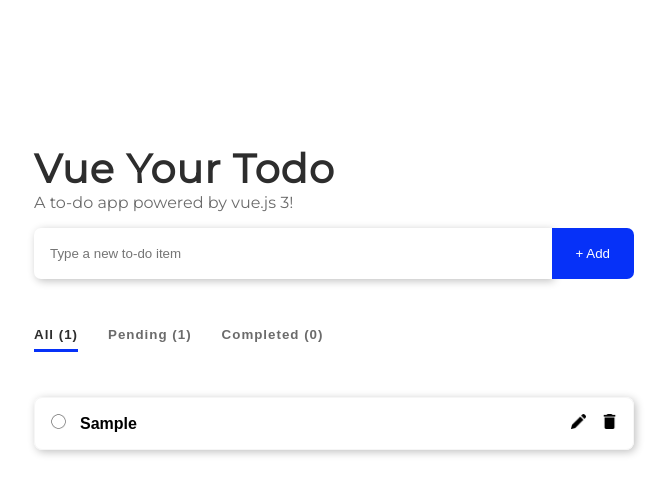
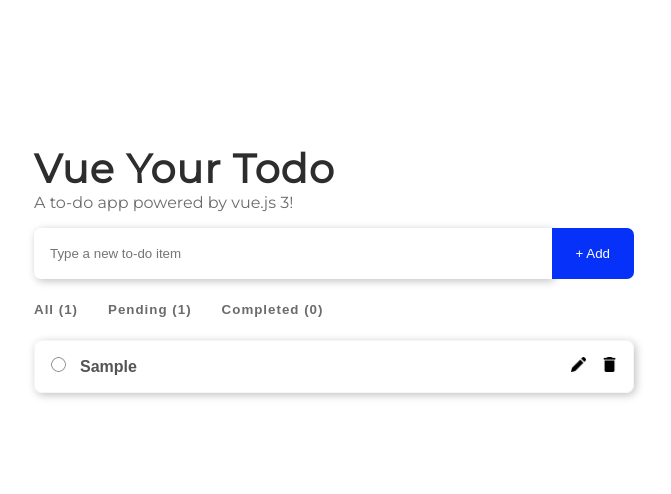
Before and after one commit to slari12/todo-list-2-working, a Vue app: page / in a window 1280 px wide. Both pictures are taken after typing "Sample" into the empty fields and a click on the button "+ Add". Shown: the top 494 px of the page, without its empty margins (306-977 px from the left). Built offline with nearby package versions, Linux system fonts and the light colour scheme.

Commit message:
mod: refactor the styling of tab-items

```diff
--- a/src/App.vue
+++ b/src/App.vue
@@ -14,17 +14,17 @@
     </div>
     <nav>
       <ul class="tab-wrapper">
-        <li class="tab-item is-active">
+        <li class="tab is-active">
           <button class="tab-button" @click="setView('All')">
             All ({{ allTaskLength }})
           </button>
         </li>
-        <li class="tab-item">
+        <li class="tab">
           <button class="tab-button" @click="setView('Todos')">
             Pending ({{ currentTaskLength }})
           </button>
         </li>
-        <li class="tab-item">
+        <li class="tab">
           <button class="tab-button" @click="setView('Completed')">
             Completed ({{ completedTaskLength }})
           </button>
@@ -52,12 +52,14 @@
           type="text"
           v-model="taskItem.label"
           class="task-list-edit-input"
+          :disabled="isDisabled"
         />
 
         <div class="task-list-cta">
           <p>
             <IconEdit
               class="task-list-cta-icon"
+              :class="{ 'active-border': !isDisabled }"
               @click="toggleEdit(taskItem.id)"
             /><span class="sr-only">Edit</span>
           </p>
@@ -65,7 +67,7 @@
             <IconDelete
               class="task-list-cta-icon"
               @click="deleteTask(taskItem.id)"
-            /><span class="sr-only">Edit</span>
+            /><span class="sr-only">Delete</span>
           </p>
         </div>
       </li>
@@ -74,7 +76,7 @@
 </template>
 
 <script>
-import { computed, reactive, toRefs } from "vue";
+import { computed, reactive, toRefs, ref } from "vue";
 import IconDelete from "./components/IconDelete.vue";
 import IconEdit from "./components/IconEdit.vue";
 import IconCheckCircle from "./components/IconCheckCircle.vue";
@@ -132,21 +134,17 @@ export default {
         complete: false,
       });
       state.newTaskInput = "";
+      state.isDisabled = true;
       updateLocalStorage();
     };
 
+    const isDisabled = ref(true);
     const toggleEdit = (taskId) => {
       const taskIndex = state.taskList.findIndex((task) => task.id === taskId);
-      // state.taskList[taskIndex].edit = !state.taskList[taskIndex].edit;
       state.taskList[taskIndex].edit = !state.taskList[taskIndex].edit;
+      // state.isDisabled = !state.isDisabled;
       updateLocalStorage();
     };
-
-    // const completeTask = (taskId) => {
-    //   const taskIndex = state.taskList.findIndex((task) => task.id === taskId);
-    //   state.taskList[taskIndex].complete = !state.taskList[taskIndex].complete;
-    //   updateLocalStorage();
-    // };
 
     const completeTask = (taskId) => {
       const taskIndex = state.taskList.findIndex((task) => task.id === taskId);
@@ -176,8 +174,9 @@ export default {
       deleteTask,
       completeTask,
       setView,
+      toggleEdit,
       taskInView,
-      toggleEdit,
+      isDisabled,
     };
   },
 };
@@ -216,31 +215,30 @@ export default {
 .task-list {
   padding: 0;
 }
-.tab-item:hover .tab-button {
+.tab:hover .tab-button {
   color: #0631f8;
 }
 .task-list-edit-input,
 .task-list-text {
-  margin-left: 12px;
+  margin: 0 12px;
   font-weight: bold;
   flex: 1;
   border: 0;
   font-size: 16px;
 }
+
+.task-list-edit-input:disabled {
+  background: transparent;
+}
 .tab-wrapper {
   display: flex;
   column-gap: 30px;
   list-style: none;
-  margin: 45px 0px;
+  margin: 20px 0px 0px 0px;
   padding: 0;
 }
-.tab-item.is-active {
-  border-bottom: 3px solid #0631f8;
-}
-.tab-item.is-active .tab-button {
-  color: #2d2d2d;
-}
-.tab-item {
+
+.tab {
   padding-bottom: 6px;
 }
 .tab-button {
@@ -306,4 +304,7 @@ html {
 .task-list-cta-icon {
   cursor: pointer;
 }
+.is-active {
+  color: #0631f8;
+}
 </style>
```
